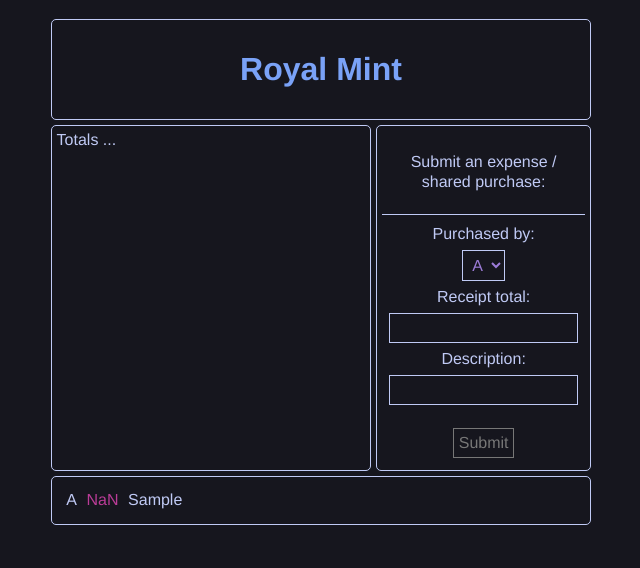
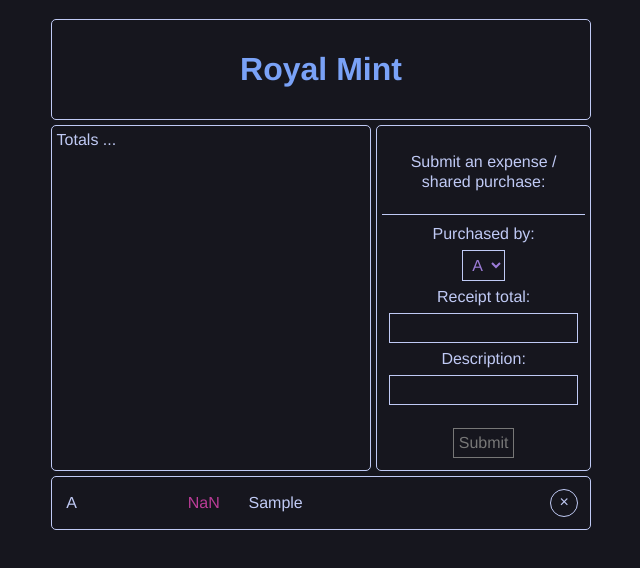
Before and after one commit to MichaelWagnr/shared-expense-app, a React (Create React App) app: page / in a window 1280 px wide. Both pictures are taken after typing "Sample", "Sample" into the empty fields and a click on the button "Submit". Shown: the top 568 px of the page, without its empty margins (319-959 px from the left). Built offline with nearby package versions, Linux system fonts and the light colour scheme.

Commit message:
Add delete button, nonfunctional

```diff
--- a/src/App.css
+++ b/src/App.css
@@ -95,13 +95,26 @@
 Purchase.js */
 
 div.purchase {
-    display: flex;
+    display: grid;
+    grid-template-columns: 4fr 2fr 10fr 1fr
 }
 
 div.purchase:nth-child(even) {
     background-color: var(--bg-light);
 }
 
+div.purchase span {
+    align-self: center;
+}
+
+button.delete {
+    font-size: 1rem;
+    border-radius: 50%;
+    padding-top: 0.22rem;
+    width: 3ch;
+    height: 3ch;
+}
+
 span.total {
     color: var(--pink);
 }
--- a/src/components/Purchase.js
+++ b/src/components/Purchase.js
@@ -6,6 +6,7 @@
             <span className="purchaser">{props.purchaser}</span>
             <span className="total">{props.total}</span>
             <span className="description">{props.desc}</span>
+            <button className="delete">&times;</button>
         </div>
     )
 }
```
